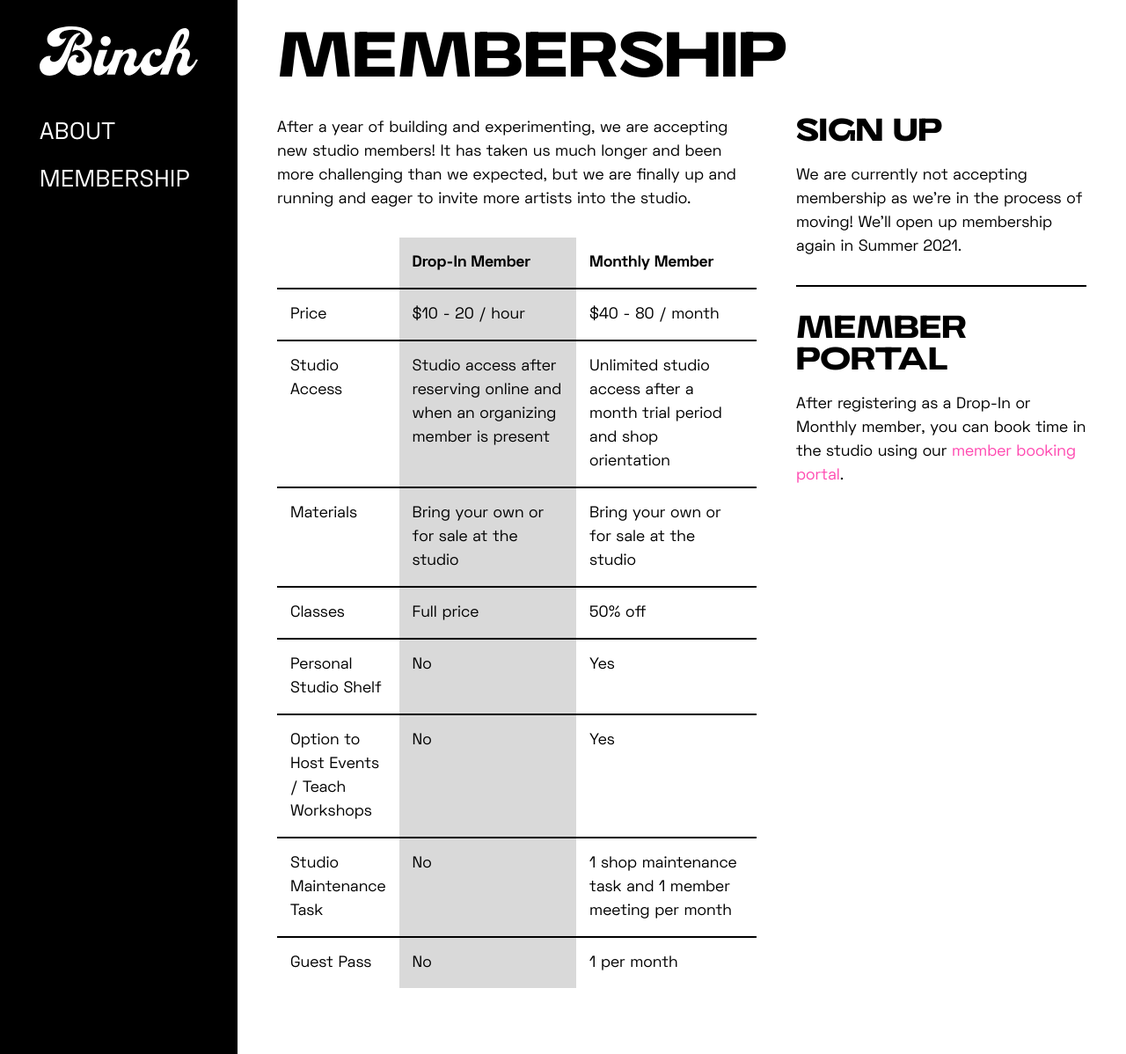
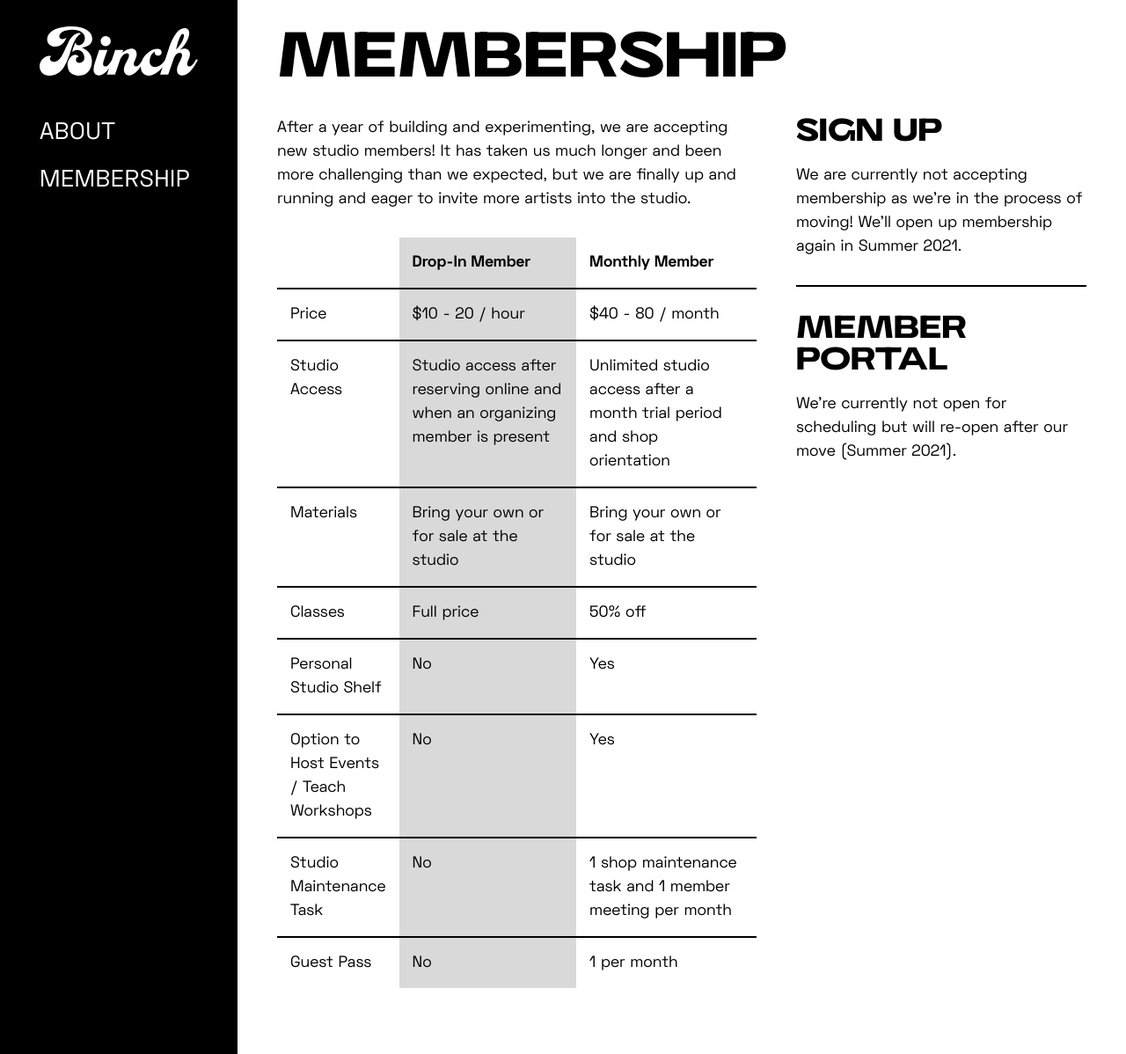
Before and after one commit to tychohoran/binchpress, a Jekyll site: the page built from membership.md, in a window 1280 px wide. Shown: the whole page at 88% size. Built offline with Jekyll 4.4.1, drawn with Linux system fonts in a browser that asks for light colours; nearby versions of some CDN libraries.

Commit message:
Updated Membership

```diff
--- a/membership.md
+++ b/membership.md
@@ -5,8 +5,8 @@ position: 1
 More Info:
   Sign Up Text: 'We are currently not accepting membership as we''re in the process
     of moving! We''ll open up membership again in Summer 2021. '
-  Member Portal Text: After registering as a Drop-In or Monthly member, you can book
-    time in the studio using our [member booking portal](https://binchpress.as.me/schedule.php).
+  Member Portal Text: 'We''re currently not open for scheduling but will re-open after
+    our move (Summer 2021). '
 Member Tiers:
   Drop-In Member:
     Price: "$10 - 20 / hour"
```
